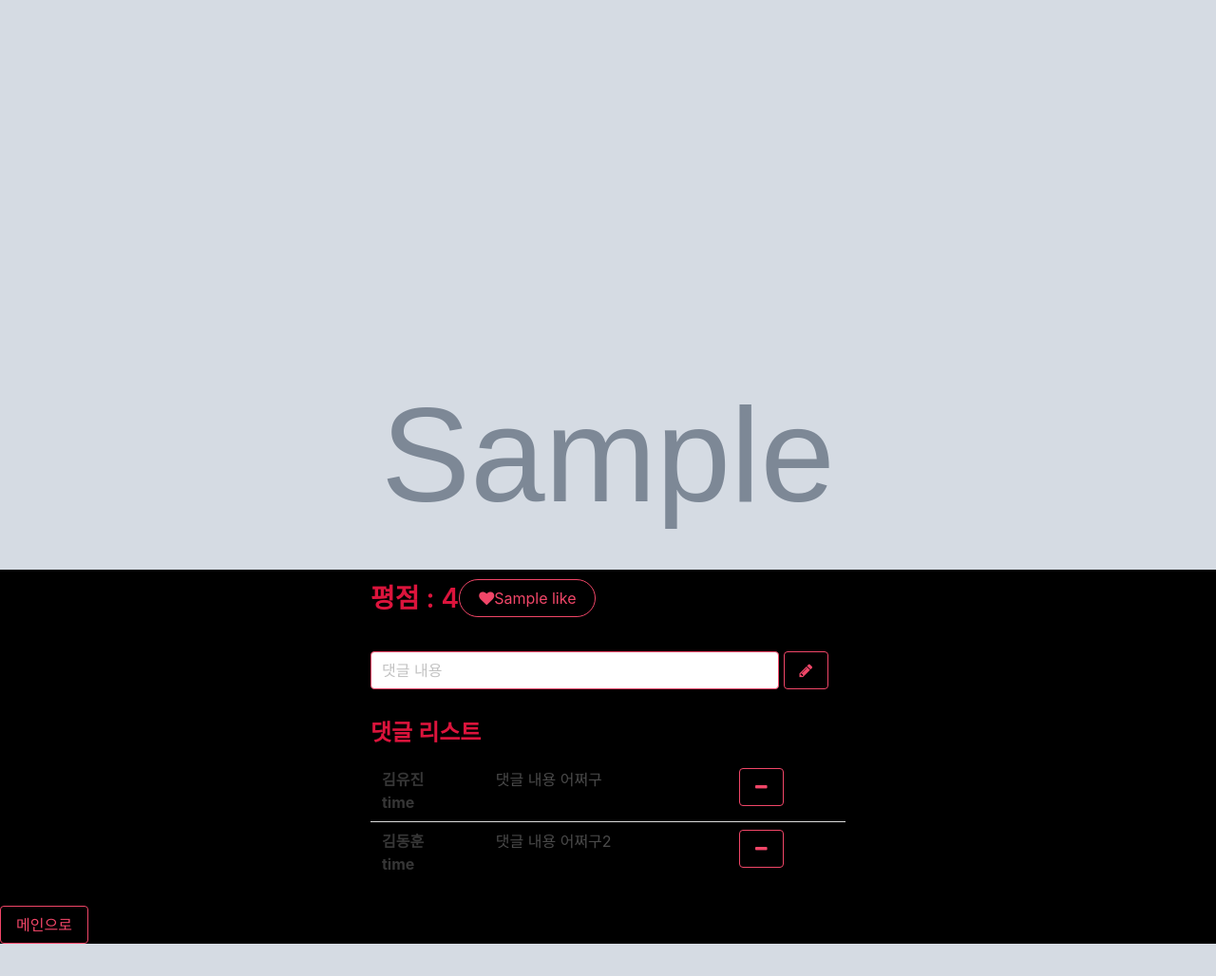
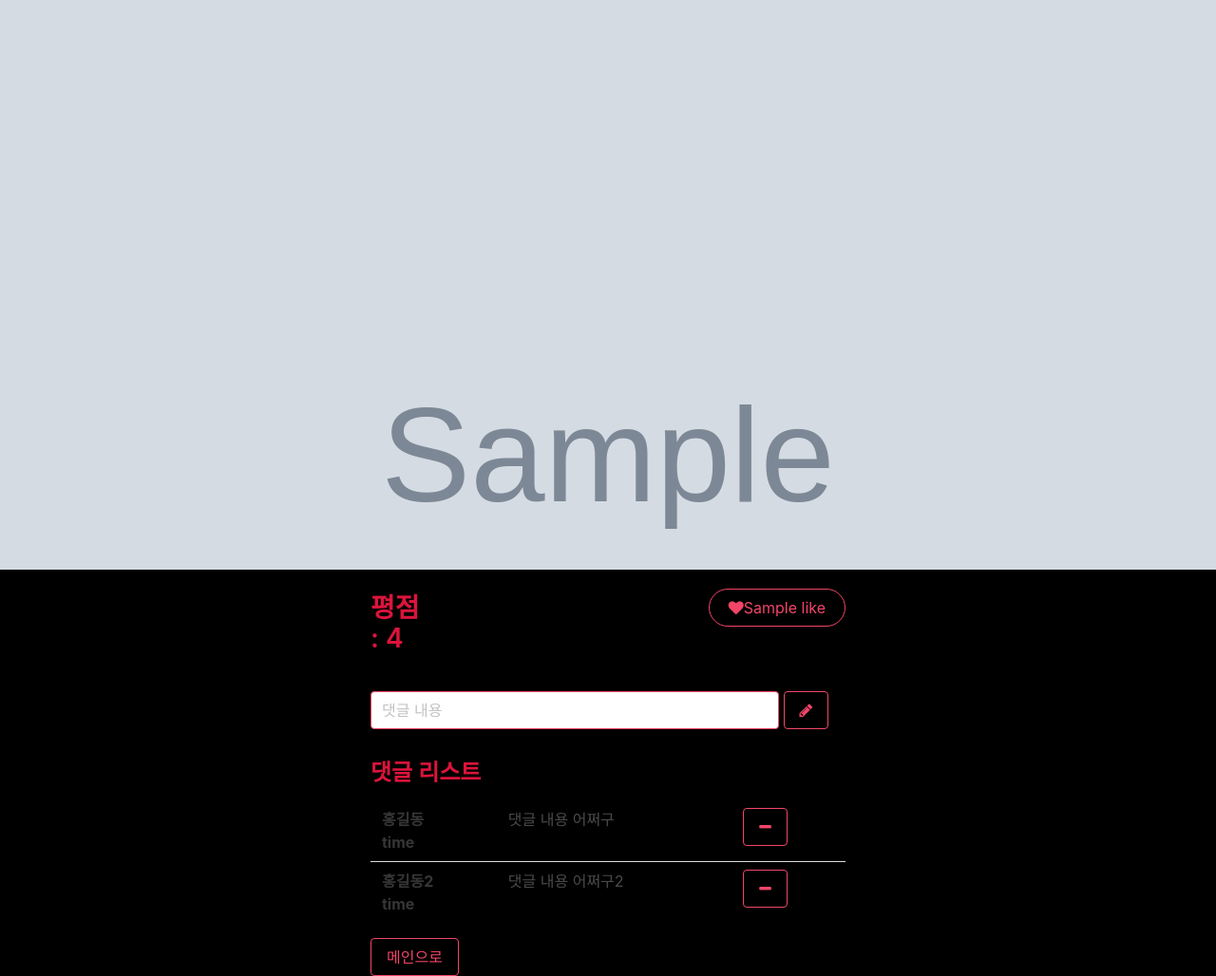
Before and after one commit to seanstainability/hanghae-1-13, a Flask app: page /detail/1 in a window 1280 px wide. Shown: the whole page at 95% size. Before the commit the page ends 994 px from the top, so only its background shows below. Run offline with Flask 2, Linux system fonts and the light colour scheme; grey boxes marked "Sample" are stand-in pictures; a database or web service that is not in the repository returns one stand-in record (values such as "Sample title").

Commit message:
Update movie.html

```diff
--- a/templates/movie.html
+++ b/templates/movie.html
@@ -6,6 +6,7 @@
     <title>{{ movie.title }}</title>
     <link href="//maxcdn.bootstrapcdn.com/font-awesome/4.7.0/css/font-awesome.min.css" rel="stylesheet">
     <link rel="stylesheet" href="https://cdn.jsdelivr.net/npm/bulma@0.9.1/css/bulma.min.css">
+
     {#  폰트 어썸  #}
 
     <style>
@@ -26,10 +27,16 @@
             height: 550px;
             margin: auto;
             padding-top: 450px;
+            {#text-shadow: -1px 0 white, 0 1px white, 1px 0 white, 0 -1px white;#}
         }
 
         .detail:hover {
             opacity: 100%;
+        }
+
+        .desc {
+            background-color: rgba( 255, 255, 255, 0.4 );
+            padding: 8px;
         }
 
         .content {
@@ -58,19 +65,21 @@
     <section class="hero is-danger">
         <div class="hero-body">
             <div class="detail">
-                <p class="title" style="color: black">
+                <div class="desc">
+                    <p class="title" style="color: black">
                     {{ movie.title }}
                 </p>
                 <p class="subtitle" style="color: black">
                     {{ movie.desc }}
+                </div>
 
                 </p>
             </div>
         </div>
     </section>
     <div class="rate content">
-        <div class="score"><h2 style="color: crimson; margin-top: 15px;">평점 : {{ movie.rate }}</h2></div>
-        <div class="like" style="margin-top: 10px;">
+        <div class="score"><h2 style="color: crimson; margin-top: 25px;">평점 : {{ movie.rate }}</h2></div>
+        <div class="like" style="margin-top: 20px; margin-left: 300px;">
             <button class="button is-danger is-outlined is-rounded"><i class="fa fa-heart" aria-hidden="true"></i> {{ movie.like }}
                 {# 좋아요버튼 #}</button>
         </div>
@@ -99,7 +108,7 @@
             <!--            </tfoot>-->
             <tbody class="tbody">
             <tr>
-                <th>김유진 <p>time</p></th>
+                <th>홍길동 <p>time</p></th>
                 <td>댓글 내용 어쩌구</td>
                 <td>
                     <button class="button is-danger is-outlined"><i class="fa fa-minus" aria-hidden="true"></i></button>
@@ -107,7 +116,7 @@
                 </td>
             </tr>
             <tr>
-                <th>김동훈 <p>time</p></th>
+                <th>홍길동2 <p>time</p></th>
                 <td>댓글 내용 어쩌구2</td>
                 <td>
                     <button class="button is-danger is-outlined"><i class="fa fa-minus" aria-hidden="true"></i></button>
@@ -116,8 +125,8 @@
             </tr>
             </tbody>
         </table>
+        <button class="button is-danger is-outlined" onclick='window.location.href = "/"'>메인으로</button>
     </div>
-    <button class="button is-danger is-outlined" onclick='window.location.href = "/"'>메인으로</button>
 
 </div>
 
```
